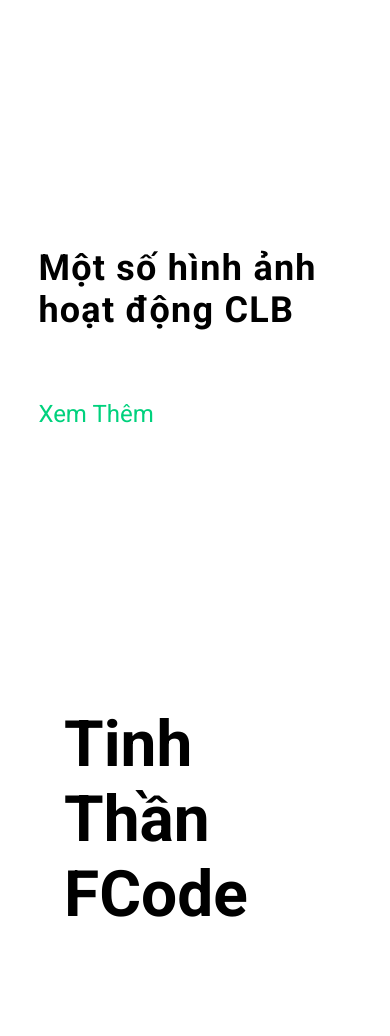
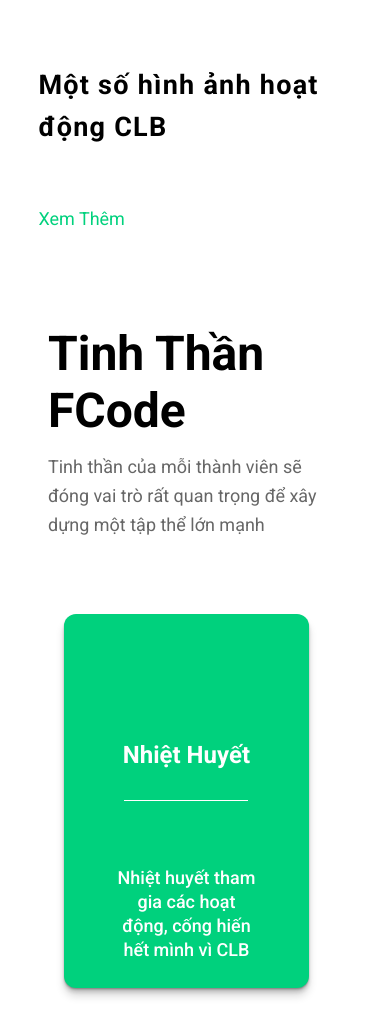
Before and after one commit to nghia14302/fcode-landingpage, a React (Create React App) app: page /activities in a window 390 px wide. Shown: the top 1036 px of the page. Built offline with nearby package versions, Linux system fonts and the light colour scheme.

Commit message:
fix responsive on mobile

```diff
--- a/src/container/home/cards/index.js
+++ b/src/container/home/cards/index.js
@@ -12,18 +12,18 @@ const data = [
     },
     {
         icon: 'book.svg',
-        title: 'Nhiệt Huyết',
-        description: 'Nhiệt huyết tham gia các hoạt động, cống hiến hết mình vì CLB',
+        title: 'Chia Sẽ',
+        description: 'Có tinh thần học hỏi, sẵn sàng chia sẻ kiến thức tới mọi người',
     },
     {
         icon: 'hand.svg',
-        title: 'Nhiệt Huyết',
-        description: 'Nhiệt huyết tham gia các hoạt động, cống hiến hết mình vì CLB',
+        title: 'Tôn Trọng',
+        description: 'Sẵn sàng giúp đỡ và tôn trọng các thành viên trong CLB',
     },
     {
         icon: 'person.svg',
-        title: 'Nhiệt Huyết',
-        description: 'Nhiệt huyết tham gia các hoạt động, cống hiến hết mình vì CLB',
+        title: 'Trách Nhiệm',
+        description: 'Có trách nhiệm, dám thử thách bản thân, kiên trì, không bỏ cuộc',
     },
 ];
 
--- a/src/container/home/cards/items/index.js
+++ b/src/container/home/cards/items/index.js
@@ -16,7 +16,6 @@ const Items = (props) => {
             data-aos="flip-right"
             data-aos-delay={0 + props.index * 100}
             data-aos-duration={600}
-            data-aos-anchor-placement="bottom-bottom"
         >
             <ItemContent>
                 <ItemIcon src={icons[props.icon]} />
--- a/src/container/home/cards/style.js
+++ b/src/container/home/cards/style.js
@@ -6,7 +6,11 @@ export const Spirit = styled.div`
     flex-direction: column;
     justify-content: center;
     width: 100%;
-    padding: 2rem 0;
+    padding: 4rem 0;
+    @media screen and (max-width: 560px) {
+        font-size: 12px;
+        padding: 2rem 0;
+    }
 `;
 
 export const CardsContainer = styled.div`
--- a/src/container/home/slider/style.js
+++ b/src/container/home/slider/style.js
@@ -4,8 +4,8 @@ import arrows from '../../../assets/components';
 import { Content } from '../style';
 
 export const Activities = styled.div`
-    max-width: 100%;
-    height: 80%;
+    width: 100%;
+    margin: 4rem 0;
 `;
 
 export const ContentsContainer = styled(Content)`
@@ -16,6 +16,7 @@ export const ContentsContainer = styled(Content)`
         padding: 0 4rem;
     }
     @media screen and (max-width: 560px) {
+        font-size: 12px;
         padding: 0 1.4rem;
     }
 `;
@@ -32,7 +33,7 @@ export const SubTitle = styled.h6`
     font-family: 'Roboto', 'sans-serif';
     font-style: normal;
     font-weight: bold;
-    font-size: 2.25rem;
+    font-size: 2.25em;
     line-height: 42px;
     letter-spacing: 1.25px;
     width: fit-content;
@@ -44,16 +45,17 @@ export const SubTitle = styled.h6`
 
 export const SliderContainer = styled.div`
     position: relative;
-    margin: 0 auto 2.31rem;
-    max-width: 1245px;
+    margin: 0 auto 2.31em;
+    max-width: 1235px;
     @media screen and (max-width: 1440px) {
         width: 900px;
     }
     @media screen and (max-width: 1000px) {
         width: 430px;
     }
-    @media screen and (max-width: 600px) {
-        width: 380px;
+    @media screen and (max-width: 560px) {
+        width: 330px;
+        overflow-x: hidden;
     }
 `;
 
@@ -64,9 +66,9 @@ export const Item = styled.img`
     background-size: contain;
     width: 403px;
     height: 294px;
-    @media screen and (max-width: 610px) {
-        width: 360px;
-        height: 262px;
+    @media screen and (max-width: 560px) {
+        width: 310px;
+        height: 226px;
     }
 `;
 export const SlideArrow = styled.div`
@@ -106,7 +108,7 @@ export const LeftArrow = styled(SlideArrow)`
 `;
 
 export const RightArrow = styled(SlideArrow)`
-    right: 25px;
+    right: 20px;
     z-index: 999;
     &::before {
         background: url(${arrows['right-arrow.svg']});
@@ -117,7 +119,7 @@ export const RightArrow = styled(SlideArrow)`
         right: 30px;
     }
     @media screen and (max-width: 320px) {
-        right: 0px;
+        right: 15px;
     }
 `;
 
@@ -125,7 +127,7 @@ export const MoreInfo = styled.a`
     position: relative;
     display: inline-block;
     font-family: 'Roboto', 'sans-serif';
-    font-size: 1.5rem;
+    font-size: 1.5em;
     line-height: 120%;
     color: #00d17d; /* green */
     width: fit-content;
@@ -144,6 +146,9 @@ export const MoreInfo = styled.a`
         height: 12px;
         right: -15px;
         top: 9px;
+        @media screen and (max-width: 560px) {
+            top: 4px;
+        }
     }
     &::before {
         position: absolute;
--- a/src/container/home/style.js
+++ b/src/container/home/style.js
@@ -9,29 +9,35 @@ export const Content = styled.div`
     display: flex;
     flex-direction: column;
     justify-content: center;
-    padding: 0 4rem;
+    padding: 0 4em;
     margin: 0 auto;
     height: 100%;
 `;
 // common components
 export const DescriptionContainer = styled.div`
     max-width: 635px;
+    @media screen and (max-width: 560px) {
+        font-size: 12px;
+    }
 `;
 
 export const Title = styled.h2`
     position: relative;
     font-family: 'Roboto', 'sans-serif';
     font-weight: bold;
-    font-size: 4rem;
+    font-size: 4em;
     text-transform: capitalize;
     margin-bottom: 2.25rem;
+    @media screen and (max-width: 560px) {
+        margin-bottom: 0.8rem;
+    }
 `;
 
 export const Description = styled.p`
     font-family: 'Roboto', 'sans-serif';
-    font-size: 1.5rem;
+    font-size: 1.5em;
     color: rgba(0, 0, 0, 0.6);
     line-height: 29px;
-    margin-bottom: 4.17rem;
+    margin-bottom: 4.17em;
 `;
 // Activities components
--- a/src/container/home/submission/index.js
+++ b/src/container/home/submission/index.js
@@ -25,7 +25,7 @@ const data = [
         time: 'Thời gian: 21/9 - 24/10',
         description: 'Thử thách sẽ được bật mí vào ngày 1/10',
         button: 'Chi tiết',
-        enable: true,
+        enable: false,
     },
     {
         icon: 'flag.svg',
@@ -51,7 +51,9 @@ const Submission = () => {
             <StageInviteBackground />
             <SubmitContainer>
                 <DescriptionContainer>
-                    <Title data-aos="fade-left">Giai Đoạn Tuyển Chọn</Title>
+                    <Title data-aos="fade-left" data-aos-anchor="bottom-bottom">
+                        Giai Đoạn Tuyển Chọn
+                    </Title>
                     <Description data-aos="fade-left">
                         Để trở thành thành viên chính thức của FCode, các bạn phải trải qua 4 giai
                         chính
--- a/src/container/home/submission/style.js
+++ b/src/container/home/submission/style.js
@@ -7,10 +7,10 @@ export const StageInviteBackground = styled.div`
     background-color: rgba(0, 219, 150, 0.03); /* green light */
     top: -254px;
     width: 100%;
-    height: 1560px;
+    height: 1580px;
     @media screen and (max-width: 720px) {
         width: 100%;
-        height: 2400px;
+        height: 2000px;
     }
 `;
 
@@ -41,7 +41,7 @@ export const Stick = styled.div`
     background: #c4c4c4; /* gray light */
     width: 14px;
     height: 796px;
-    bottom: -100px;
+    bottom: -90px;
     left: 115px;
     z-index: -1;
     @media screen and (max-width: 1270px) {
```
